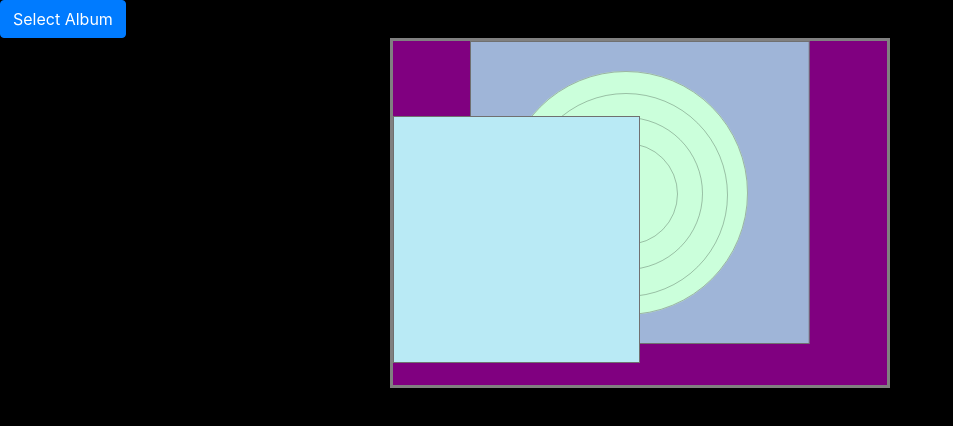
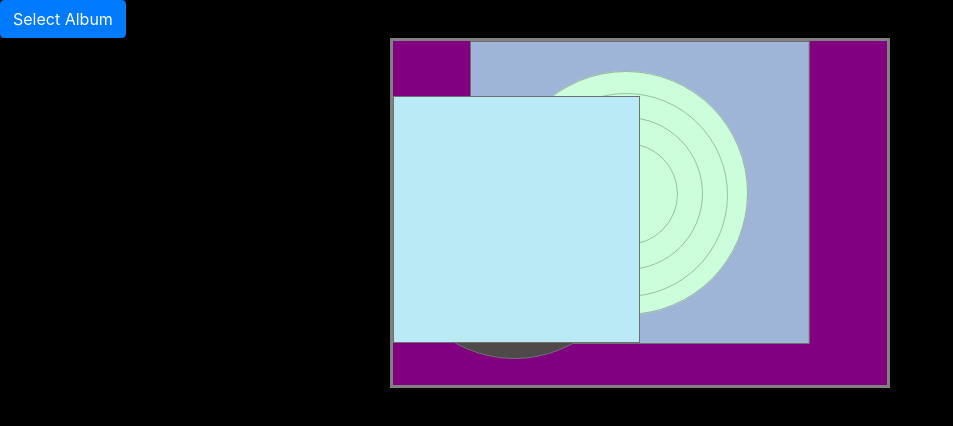
Before and after one commit to kenzrad/vinylly, a plain HTML site: page index.html in a window 1280 px wide. Shown: the whole page, without its empty margins (0-953 px from the left). Drawn offline with nearby package versions, Linux system fonts and the light colour scheme.

Commit message:
locking changes

```diff
--- a/assets/css/style.css
+++ b/assets/css/style.css
@@ -33,7 +33,7 @@ body {
     #album-img {
         position: absolute;
         left: 0;
-        top: 50px;
+        top: 30px;
         z-index: 2;
     }
 
```
Also changed, not shown: 1 other file.
